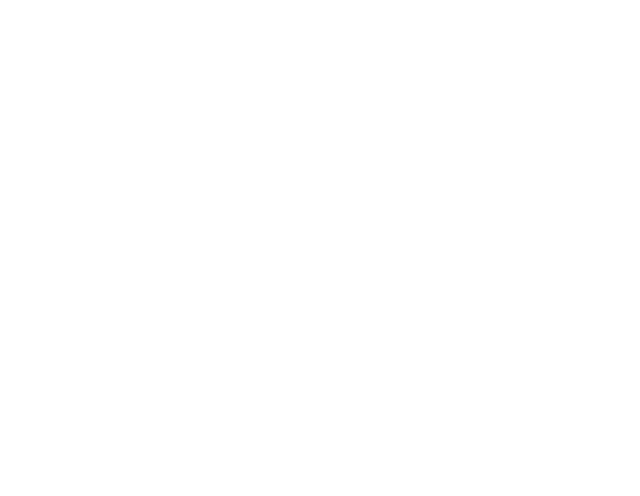
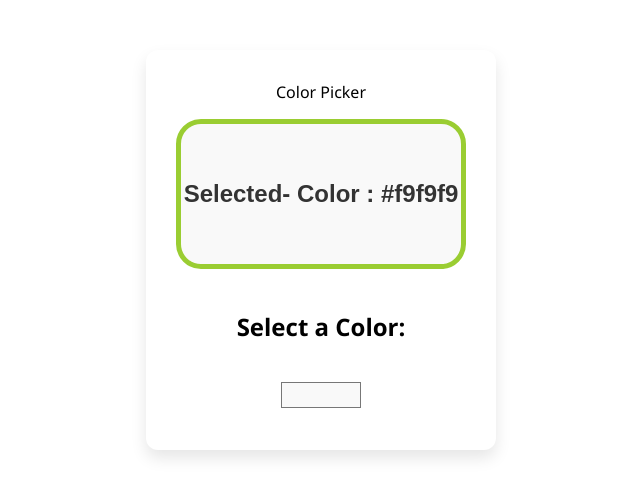
Before and after one commit to yuvrajsinghsoni06-dotcom/repo-practice-, a React (Vite) app in the folder website/my-react-app/: page / in a window 1280 px wide. Shown: the top 496 px of the page, without its empty margins (319-959 px from the left). Built offline with nearby package versions, Linux system fonts and the light colour scheme.

Commit message:
ft: Color-Picker Game

```diff
--- a/website/my-react-app/src/App.jsx
+++ b/website/my-react-app/src/App.jsx
@@ -1,14 +1,12 @@
 import ColorPicker from "./colorPicker";
-import Search from "./Search.jsx";
-import product from "./products.jsx";
+
 
 function App() {
 
   return(
     <>
-    {/* <ColorPicker/> */}
-    {/* <Search/> */}
-    <product/>
+    <ColorPicker/>
+
 
     </>
   );
--- a/website/my-react-app/src/colorPicker.jsx
+++ b/website/my-react-app/src/colorPicker.jsx
@@ -1,9 +1,9 @@
 
-import React , {onState} from "react";
+import React , {useState} from "react";
 
 function ColorPicker(){
 
-    const [color , setColor] = onState("red");
+    const [color , setColor] = useState("#f9f9f9");
 
     function handleColorChange(e){
         setColor(e.target.value);
@@ -16,10 +16,10 @@
             <h1>Color Picker</h1>
                        <div className="color-display"
                  style={{backgroundColor:  color}}>
-                    <p> Sdelected- Color  : {color}</p>
+                    <p> Selected- Color  : {color}</p>
             </div>
             <label>Select a Color:</label>
-            <input types="color" value={color} onChange={handleColorChange}></input>
+            <input type="color" value={color} onChange={handleColorChange}></input>
         </div>
     )
 }
--- a/website/my-react-app/src/index.css
+++ b/website/my-react-app/src/index.css
@@ -100,6 +100,8 @@
   max-width: 350px;
   margin: 50px auto; /* Centers the box horizontally */
   padding: 30px;
+  display : flex;
+  align-items : center;
   background-color: #ffffff;
   border-radius: 12px;
   box-shadow: 0 8px 16px rgba(0, 0, 0, 0.1);
@@ -164,3 +166,40 @@
 .btn4:hover {
   background-color: #059669;
 }
+
+.color-display{
+  width: 100%;
+  height: 150px;
+  border: 5px solid yellowgreen;
+  border-radius: 25px;
+  margin-bottom : 25px;
+  transition : 0.25s;
+  justify-content : center;
+  align-items: center;
+  display : flex;
+
+}
+
+.color-display p{
+  color: hsl(0 , 0% , 20%);
+  font-size: 1.5em;
+  font-family: Arial, Helvetica, sans-serif;
+  text-align: center;
+
+
+}
+
+label{
+  font-size: 1.5rem;
+  font-weight: bold;
+  margin-bottom: 10px;
+
+}
+
+input[type="color"]{
+  width: 100px;
+  height: 50px;
+  border: 3px solid white;
+  border-radius: 8px;
+  padding : 5px;
+}
```
